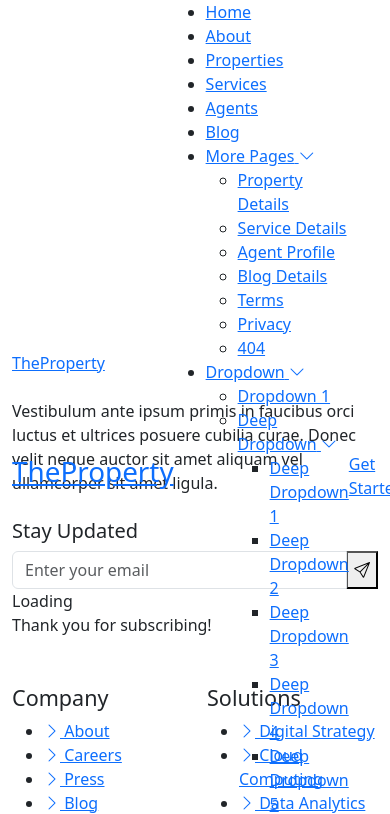
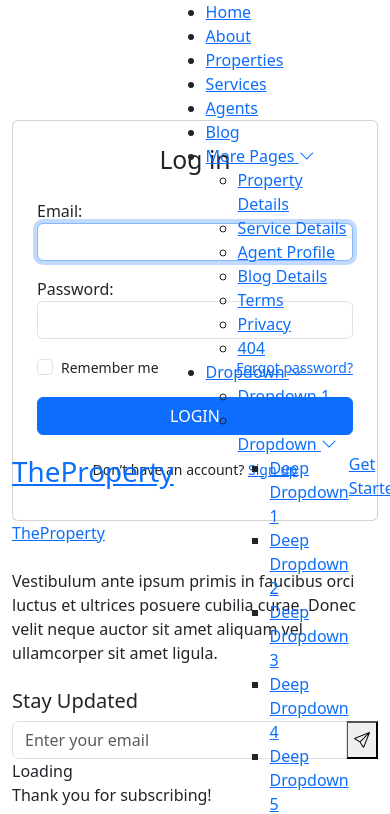
Before and after one commit to rahidulislam/realestate_property, a Django app: page /user/login/ in a window 390 px wide. Shown: the top 814 px of the page. Run offline with Django 5.2, Linux system fonts and the light colour scheme; some libraries are stand-ins or nearby versions.

Commit message:
login css is fixed

```diff
--- a/templates/base.html
+++ b/templates/base.html
@@ -46,6 +46,11 @@
 
     <!-- Main CSS File -->
     <link href="{% static 'css/main.css' %}" rel="stylesheet" />
+
+    {% block customcss %}
+
+    {% endblock customcss %}
+
 
     <!-- =======================================================
   * Template Name: TheProperty
--- a/templates/user/signin.html
+++ b/templates/user/signin.html
@@ -1,56 +1,101 @@
-{% extends 'base.html' %} {% load static %} {% block content %}
+{% extends 'base.html' %}
+{% load static %}
+
+{% block customcss %}
+  <link href="{% static 'css/base.css' %}" rel="stylesheet" />
+{% endblock customcss %}
+
+{% block content %}
 <main class="main">
-  <section class="section">
+  <!-- spacing below navbar -->
+  <section class="section" style="padding-top: 120px;">
     <div class="container">
-      <div
-        class="row justify-content-center"
-        data-aos="fade-up"
-        data-aos-delay="150"
-      >
-        <div class="col-lg-6">
-          <div class="card p-4">
-            <h2 class="text-center mb-4">Sign in</h2>
+      <div class="row align-items-center justify-content-center">
 
-            {% if form.errors %}
-            <div class="alert alert-danger">
-              Please correct the error below.
-            </div>
+        <!-- LEFT: Login Form -->
+        <div class="col-lg-5">
+          <div class="card p-4 p-lg-5">
+
+            <h2 class="text-center mb-4">Log in</h2>
+
+            {% if messages %}
+              {% for message in messages %}
+                <div class="alert alert-{{ message.tags }}">
+                  {{ message }}
+                </div>
+              {% endfor %}
             {% endif %}
 
             <form method="post" novalidate>
-              {% csrf_token %} {% if next %}
-              <input type="hidden" name="next" value="{{ next }}" />
+              {% csrf_token %}
+
+              {% if form.non_field_errors %}
+                <div class="alert alert-danger">
+                  {{ form.non_field_errors }}
+                </div>
               {% endif %}
 
+              <!-- Email -->
               <div class="mb-3">
-                {{ form.username.label_tag }} {{ form.username }}
+                {{ form.username.label_tag }}
+                {{ form.username }}
                 {% if form.username.errors %}
-                <div class="text-danger small">{{ form.username.errors }}</div>
+                  <div class="text-danger small">
+                    {{ form.username.errors }}
+                  </div>
                 {% endif %}
               </div>
 
+              <!-- Password -->
               <div class="mb-3">
-                {{ form.password.label_tag }} {{ form.password }}
+                {{ form.password.label_tag }}
+                {{ form.password }}
                 {% if form.password.errors %}
-                <div class="text-danger small">{{ form.password.errors }}</div>
+                  <div class="text-danger small">
+                    {{ form.password.errors }}
+                  </div>
                 {% endif %}
               </div>
 
-              <div class="col-12 text-center mt-3">
-                <button type="submit" class="btn btn-primary btn-submit">
-                  SIGN IN
+              <div class="d-flex justify-content-between align-items-center mb-3">
+                <div class="form-check">
+                  <input class="form-check-input" type="checkbox" id="remember">
+                  <label class="form-check-label small" for="remember">
+                    Remember me
+                  </label>
+                </div>
+
+                <a href="#" class="small">Forgot password?</a>
+              </div>
+
+              <div class="text-center">
+                <button type="submit" class="btn btn-primary w-100">
+                  LOGIN
                 </button>
               </div>
             </form>
 
-            <p class="text-center small mt-3">
-              Don't have an account?
+            <p class="text-center small mt-4">
+              Don’t have an account?
               <a href="{% url 'user:signup' %}">Sign up</a>
             </p>
+
           </div>
         </div>
+
+        <!-- RIGHT: Image Card -->
+        <div class="col-lg-5 d-none d-lg-block">
+          <div class="card login-image-card">
+            <img
+              src="{% static 'img/real-estate/property-exterior-7.webp' %}"
+              alt="Real Estate Login"
+              class="img-fluid rounded-4"
+            >
+          </div>
+        </div>
+
       </div>
     </div>
   </section>
 </main>
-{% endblock content %}
+{% endblock %}
```
